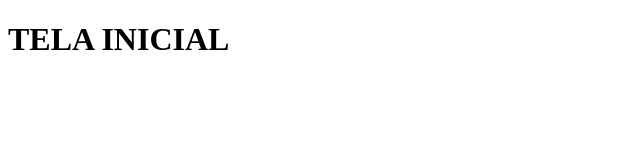
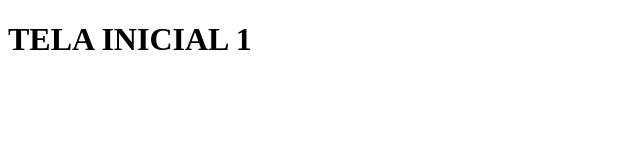
Before and after one commit to caue-fiap/Azure-Test-Repo, a plain HTML site: page index.html in a window 1280 px wide. Shown: the full height of the page, 0-640 px from the left. Drawn offline with Linux system fonts and the light colour scheme.

Commit message:
Tela inicial ajuste AB#1

```diff
--- a/index.html
+++ b/index.html
@@ -6,6 +6,6 @@
         <title>Document</title>
     </head>
     <body>
-        <h1>TELA INICIAL</h1>
+        <h1>TELA INICIAL 1</h1>
     </body>
 </html>
```
